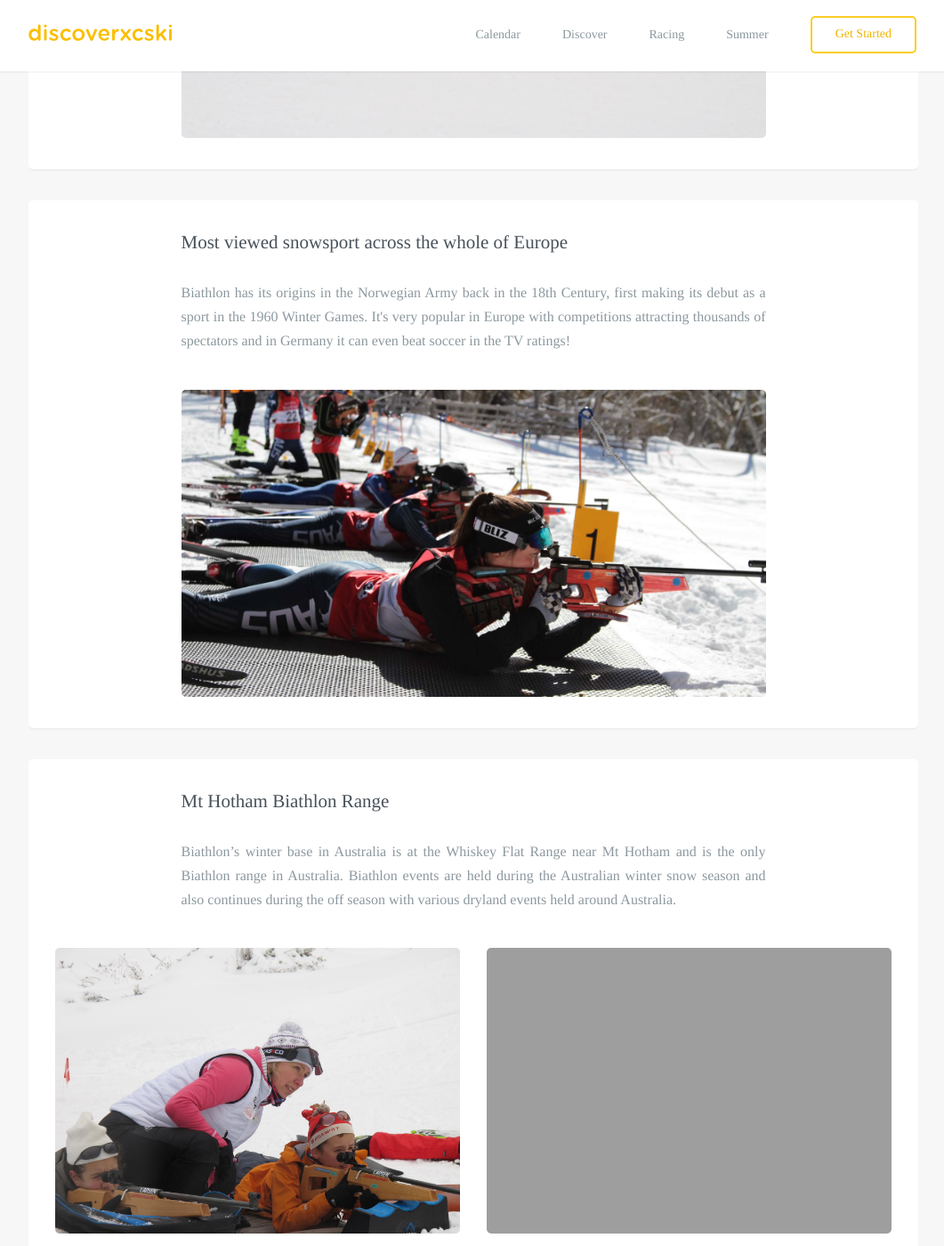
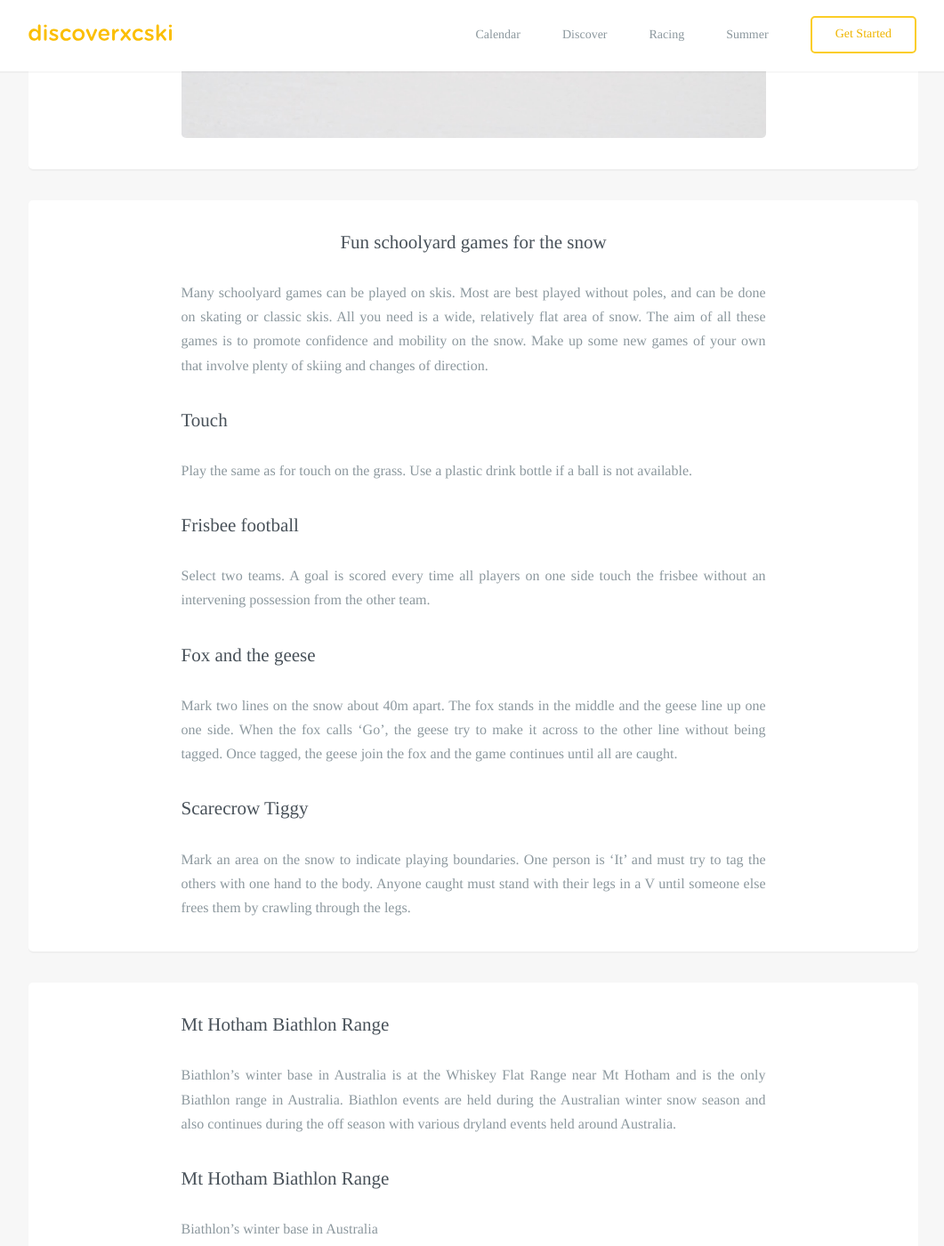
Before and after one commit to robcatto/robcatto.github.io, a Jekyll site: the page built from get-started/improve-your-skills/index.html, in a window 1280 px wide and 1400 px high, scrolled down 679 px. Shown: the whole window at 89% size, without its empty margins (108-1169 px from the left). Built offline with Jekyll 4.4.1, drawn with Linux system fonts in a browser that asks for light colours; some web fonts are replaced; Markdown is read by kramdown in place of the engine named in the settings.

Commit message:
Update index.html

```diff
--- a/get-started/improve-your-skills/index.html
+++ b/get-started/improve-your-skills/index.html
@@ -45,14 +45,17 @@ layout: default
 
 
                 <section class="mobile_section">
-                    <h3 class="heading__aligned--page">Most viewed snowsport across the whole of Europe</h3>
-                    <p class="left__aligned--p">Biathlon has its origins in the Norwegian Army back in the 18th Century, first making its debut as a sport in the 1960 Winter Games.  It's very popular in Europe with competitions attracting thousands of spectators and in Germany it can even beat soccer in the TV ratings!
+                    <h3 class="heading__aligned--page" style="text-align: center;">Fun schoolyard games for the snow</h3>
+                    <p class="left__aligned--p">Many schoolyard games can be played on skis.  Most are best played without poles, and can be done on skating or classic skis.  All you need is a wide, relatively flat area of snow.  The aim of all these games is to promote confidence and mobility on the snow. Make up some new games of your own that involve plenty of skiing and changes of direction.
+                        <h3 class="heading__aligned--page">Touch</h3>
+                        <p class="left__aligned--p">Play the same as for touch on the grass. Use a plastic drink bottle if a ball is not available.
+                        <h3 class="heading__aligned--page">Frisbee football</h3>
+                        <p class="left__aligned--p">Select two teams. A goal is scored every time all players on one side touch the frisbee without an intervening possession from the other team.
+                        <h3 class="heading__aligned--page">Fox and the geese</h3>
+                        <p class="left__aligned--p">Mark two lines on the snow about 40m apart. The fox stands in the middle and the geese line up one one side. When the fox calls ‘Go’, the geese try to make it across to the other line without being tagged. Once tagged, the geese join the fox and the game continues until all are caught.
+                        <h3 class="heading__aligned--page">Scarecrow Tiggy</h3>
+                        <p class="left__aligned--p">Mark an area on the snow to indicate playing boundaries. One person is ‘It’ and must try to tag the others with one hand to the body.  Anyone caught must stand with their legs in a V until someone else frees them by crawling through the legs.
                     </p>
-                    <div class="one">
-                <div class="onelarge centered" style="
-                background-image: url(http://www.discoverxcski.com/images/australianbiathlon.jpg);
-                background-size: cover;
-                "></div>
                 </section>
 
 
@@ -61,7 +64,8 @@ layout: default
                 <h3 class="heading__aligned--page">Mt Hotham Biathlon Range</h3>
                 <p class="left__aligned--p">
                     Biathlon’s winter base in Australia is at the Whiskey Flat Range near Mt Hotham and is the only Biathlon range in Australia.  Biathlon events are held during the Australian winter snow season and also continues during the off season with various dryland events held around Australia.
-
+                        <h3 class="heading__aligned--page">Mt Hotham Biathlon Range</h3>
+                        <p class="left__aligned--p">Biathlon’s winter base in Australia
                 </p>
                 <div class="row">
 
```
